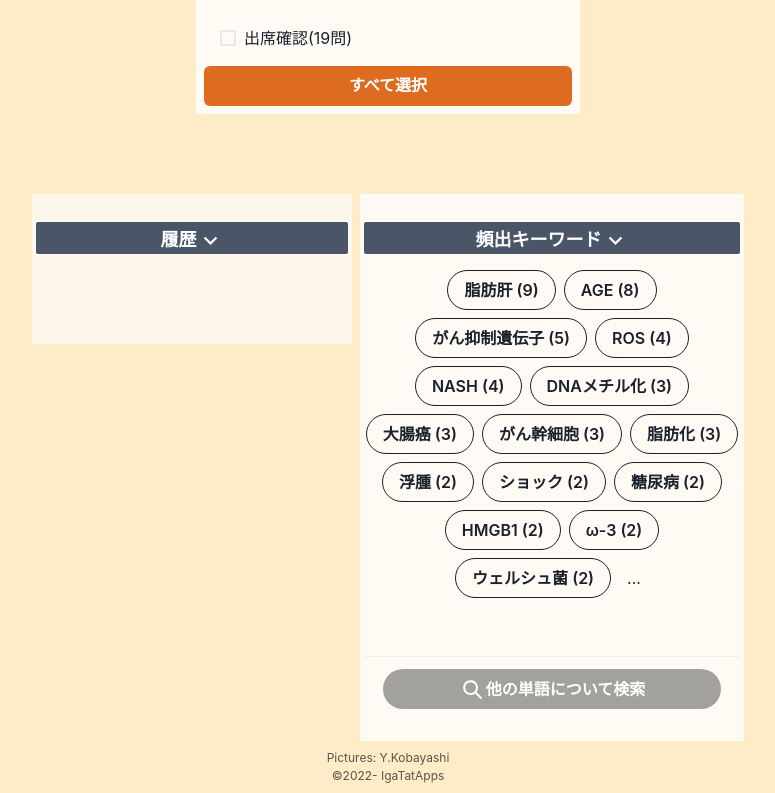
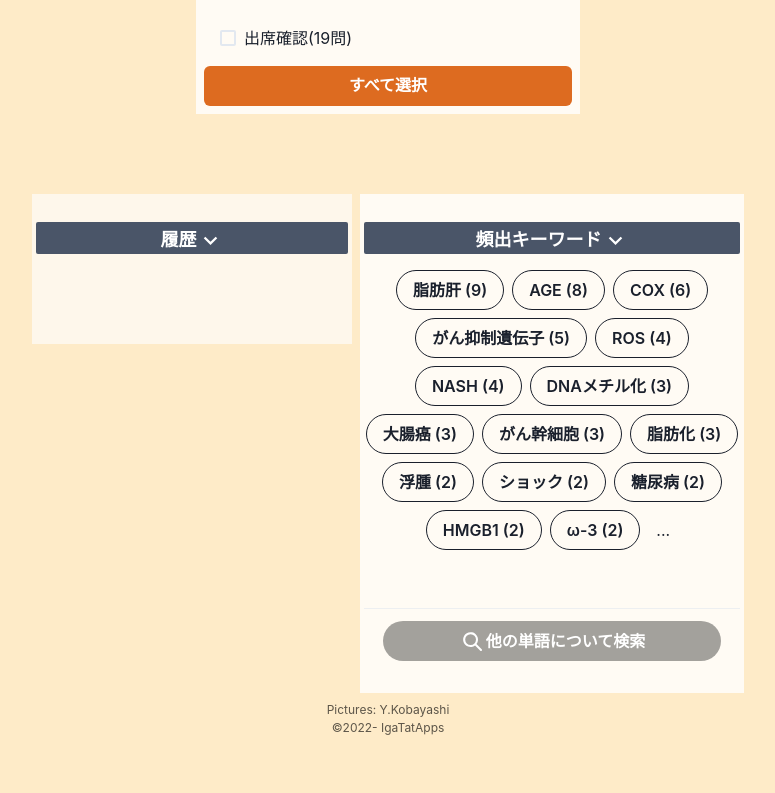
Before and after one commit to Igaki12/anywhere-pathology, a React (Create React App) app: page / in a window 1280 px wide. Shown: the part 711-1504 px from the top of the page, without its empty margins (252-1027 px from the left). After the commit the page ends 1456 px from the top, so only its background shows below. Built offline with nearby package versions, Linux system fonts and the light colour scheme.

Commit message:
added terms

```diff
--- a/src/useTechnicalTerm.js
+++ b/src/useTechnicalTerm.js
@@ -678,10 +678,11 @@ export const useTechnicalTerm = () => {
       explanation:
         '副甲状腺から分泌されるパラトルモンPTHは、骨の分解や尿中カルシウムの再吸収を促進することによって血中カルシウム濃度を上げる働きをもつ。血中カルシウム濃度は通常4.5~5.5mEqの範囲内に調整されている。',
     },
-    // {
-    //   term:[''],
-    //   explanation:'',
-    // },
+    {
+      term: ['COX', 'cyclooxygenase', 'シクロオキシゲナーゼ'],
+      explanation:
+        'アラキドン酸はシクロオキシゲナーゼCOXの働きによってプロスタノイドに代謝される。NSAIDsによって活動が阻害され、特にアスピリンは不可逆的にCOXを阻害する。COX1は非誘導型（ほぼ全ての細胞に常時発現している）で止血作用・生理的な働きを行うプロスタグランジンを合成する。COX2は誘導型（炎症箇所で刺激依存性に発現する）で炎症など病的な状態ではたらくプロスタグランジンの合成を行う。',
+    },
     // {
     //   term:[''],
     //   explanation:'',
```
Also changed, not shown: 7 other files (tests, documents, lock files or other folders).
